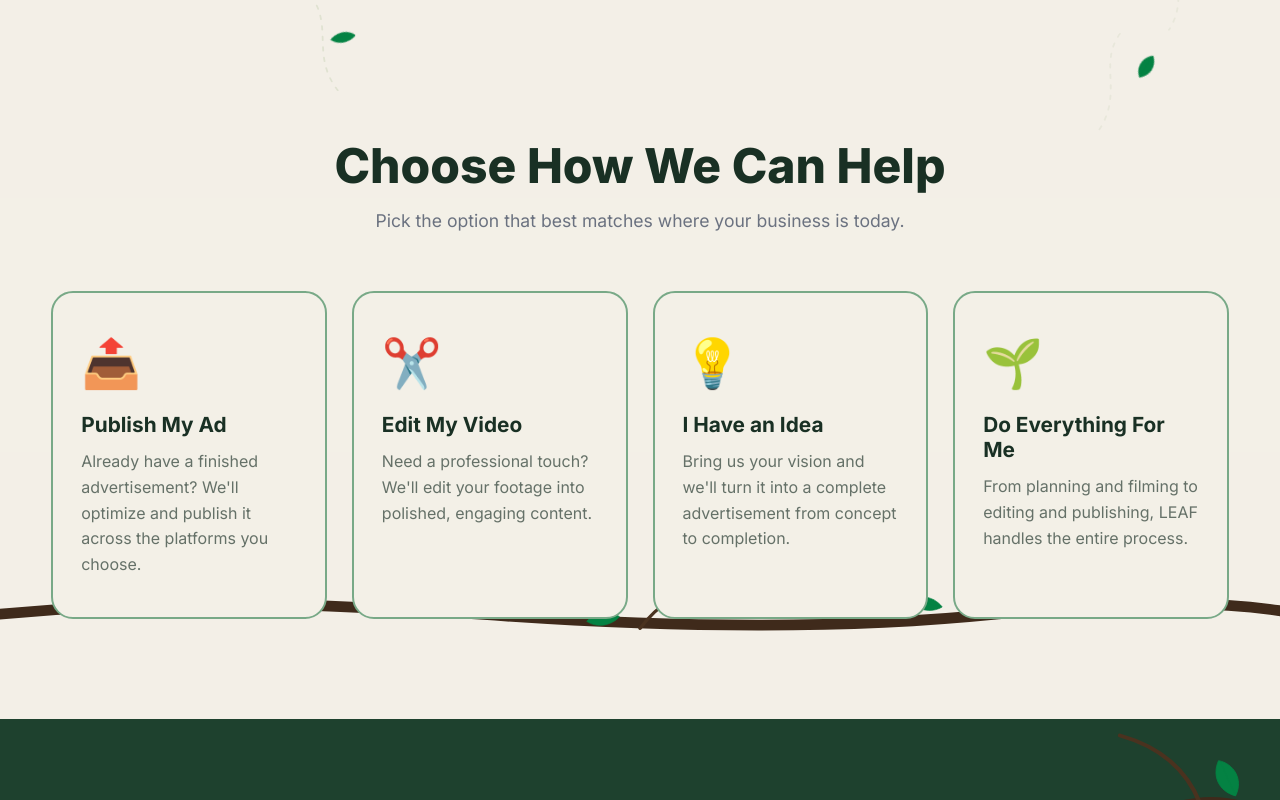
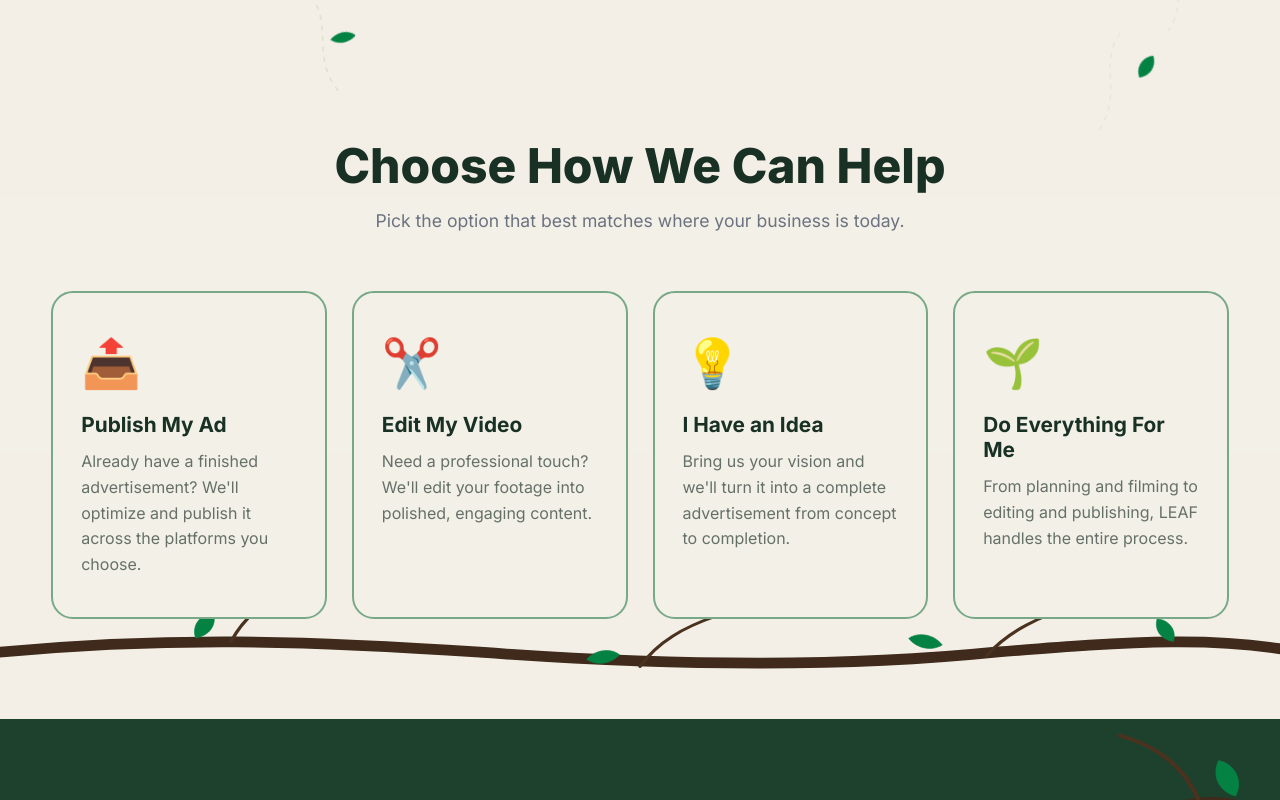
Before and after one commit to TheLeafAgency/The-LEAF-Agency, a Next.js app: page / in a window 1280 px wide. Shown: the part 2343-3143 px from the top of the page. Built offline with nearby package versions, Linux system fonts and the light colour scheme.

Commit message:
Lower services branch slightly

```diff
--- a/app/globals.css
+++ b/app/globals.css
@@ -2515,6 +2515,6 @@ section { width: 100%; }
 }
 
 .leaf-botanical-svg-help {
-  top: 70%;
+  top: 71%;
   height: 20%;
 }
```
